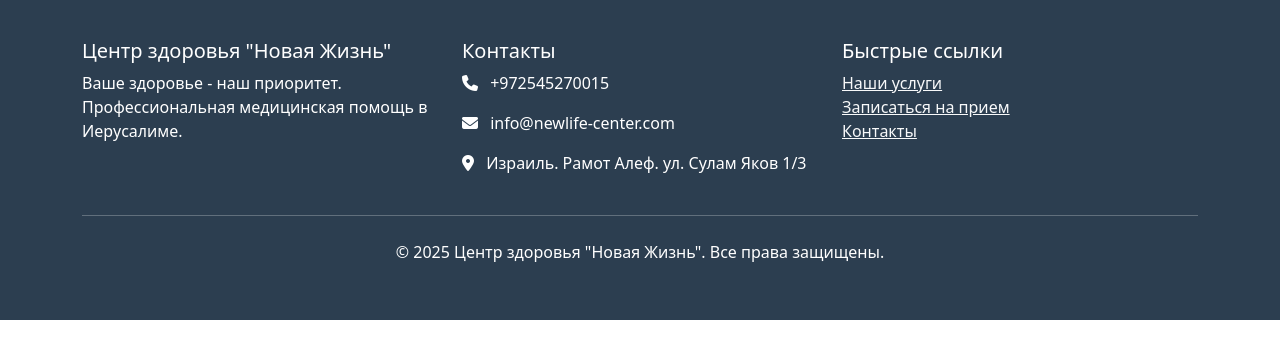
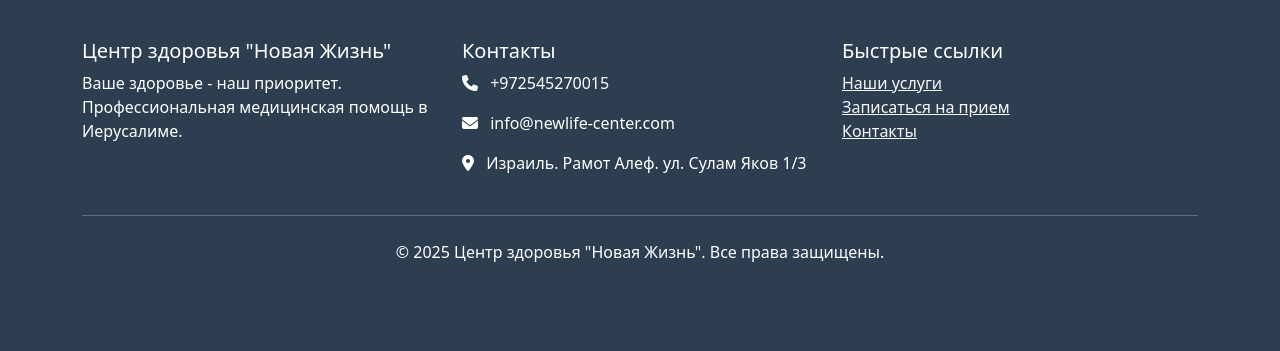
Before and after one commit to mihaelgubenko/HEALTH, a Django app: page /appointment/ in a window 1280 px wide. Shown: the part 801-1152 px from the top of the page. Before the commit the page ends 1121 px from the top, so only its background shows below. Run offline with Django 4.2, Linux system fonts and the light colour scheme; data comes from the database, SQL or seed files in the repository.

Commit message:
Add hidden admin link in footer

```diff
--- a/templates/base.html
+++ b/templates/base.html
@@ -114,6 +114,10 @@
             <hr class="my-4">
             <div class="text-center">
                 <p>&copy; 2025 Центр здоровья "Новая Жизнь". Все права защищены.</p>
+                <!-- Скрытая ссылка на админку -->
+                <p style="font-size: 10px; opacity: 0.3;">
+                    <a href="/admin/" style="color: #666; text-decoration: none;">•</a>
+                </p>
             </div>
         </div>
     </footer>
```
